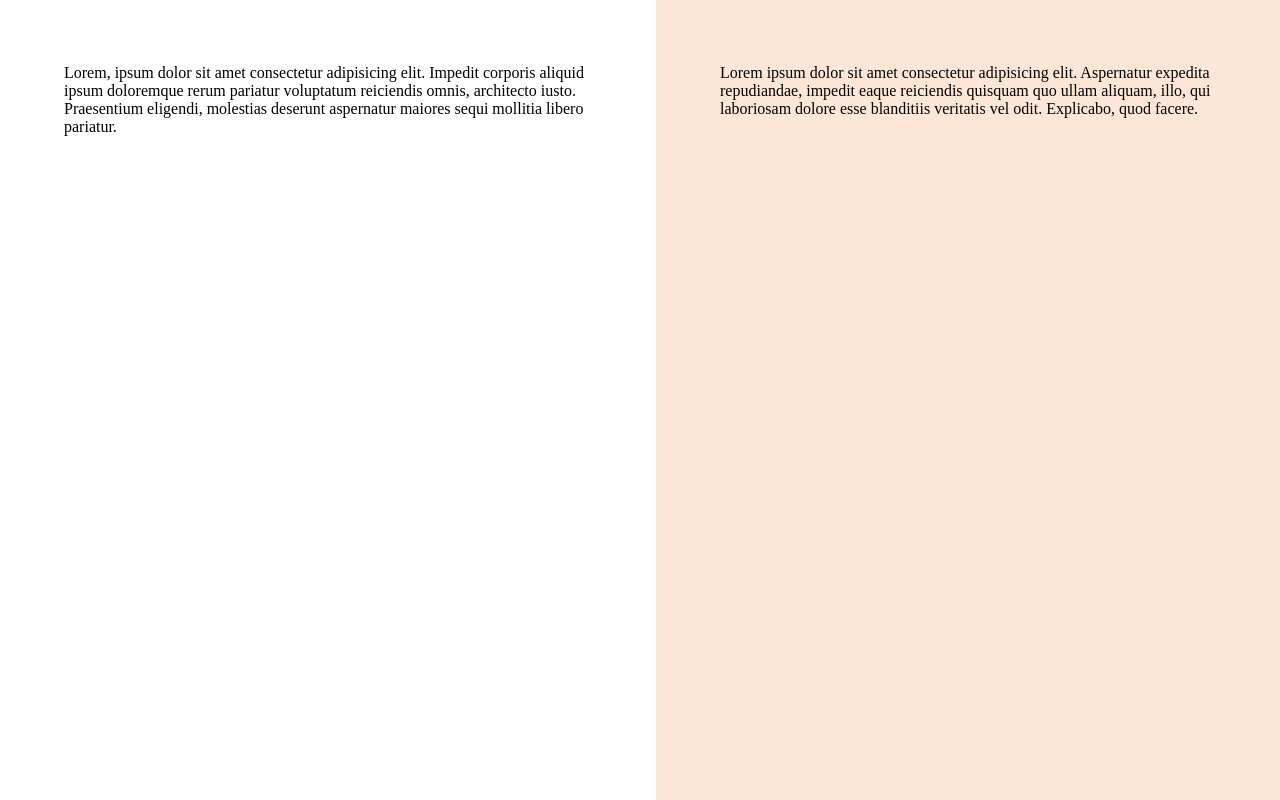
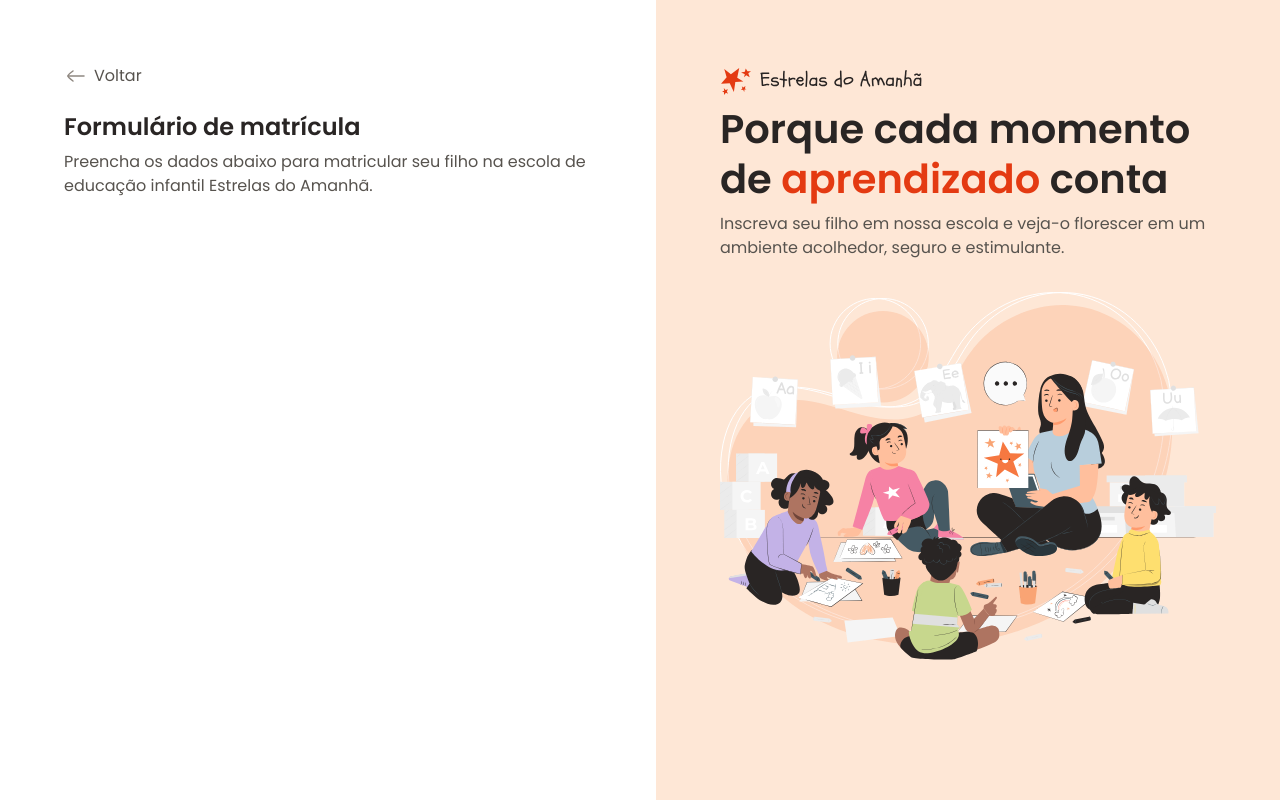
Before and after one commit to gabnunesdev/formulario-de-matricula, a plain HTML site: page index.html in a window 1280 px wide. Drawn offline with Linux system fonts and the light colour scheme.

Commit message:
initial styling

```diff
--- a/index.html
+++ b/index.html
@@ -17,11 +17,38 @@
   <body>
     <div id="app">
       <main>
-        <div class="main-container">Lorem, ipsum dolor sit amet consectetur adipisicing elit. Impedit corporis aliquid ipsum doloremque rerum pariatur voluptatum reiciendis omnis, architecto iusto. Praesentium eligendi, molestias deserunt aspernatur maiores sequi mollitia libero pariatur.</div>
+        <div class="main-container">
+          <div class="back">
+            <img
+              src="assets/icons/arrow-left-02.svg"
+              alt="seta para a esquerda"
+            />
+            <span>Voltar</span>
+          </div>
+
+          <div class="main-head">
+            <h1>Formulário de matrícula</h1>
+            <p>
+              Preencha os dados abaixo para matricular seu filho na escola de
+              educação infantil Estrelas do Amanhã.
+            </p>
+          </div>
+        </div>
       </main>
 
       <aside>
-        <div class="aside-container">Lorem ipsum dolor sit amet consectetur adipisicing elit. Aspernatur expedita repudiandae, impedit eaque reiciendis quisquam quo ullam aliquam, illo, qui laboriosam dolore esse blanditiis veritatis vel odit. Explicabo, quod facere.</div>
+        <div class="aside-container">
+          <div class="aside-head">
+            <img src="assets/logo.svg" alt="" />
+            <h2>
+              Porque cada momento de
+              <span>aprendizado</span>
+              conta
+            </h2>
+            <p>Inscreva seu filho em nossa escola e veja-o florescer em um ambiente acolhedor, seguro e estimulante.</p>
+          </div>
+          <img src="assets/Illustration.svg" alt="ilustração de uma professora com alunos">
+        </div>
       </aside>
     </div>
   </body>
--- a/styles/global.css
+++ b/styles/global.css
@@ -25,3 +25,8 @@
 body {
   overflow: hidden;
 }
+
+p {
+  font: 400 1rem/1.5 var(--font-family);
+  color: var(--text-secondary);
+}
--- a/styles/layout.css
+++ b/styles/layout.css
@@ -13,6 +13,31 @@ main {
   & .main-container {
     max-width: 33rem;
     margin-left: auto;
+
+    display: flex;
+    flex-direction: column;
+    gap: 1.5rem;
+
+    .main-head {
+      display: flex;
+      flex-direction: column;
+      gap: 0.5rem;
+    }
+
+    h1 {
+      font: 600 1.5rem/1.25 var(--font-family);
+      color: var(--text-primary);
+    }
+  }
+
+  .back {
+    display: flex;
+    align-items: center;
+    gap: 0.375rem;
+    span {
+      font: var(--text);
+      color: var(--text-secondary);
+    }
   }
 }
 
@@ -23,5 +48,29 @@ aside {
   & .aside-container {
     max-width: 31rem;
     margin-right: auto;
+    display: flex;
+    flex-direction: column;
+    gap: 2rem;
+
+    h2 {
+      font: 600 2.5rem/1.25 var(--font-family);
+      color: var(--text-primary);
+      span {
+        color: var(--text-highlight);
+      }
+    }
+
+    .aside-head {
+      display: flex;
+      flex-direction: column;
+      gap: 0.5rem;
+
+      img {
+        width: 12.68rem;
+      }
+    }
+    img:last-child {
+      width: 31rem;
+    }
   }
 }
```
